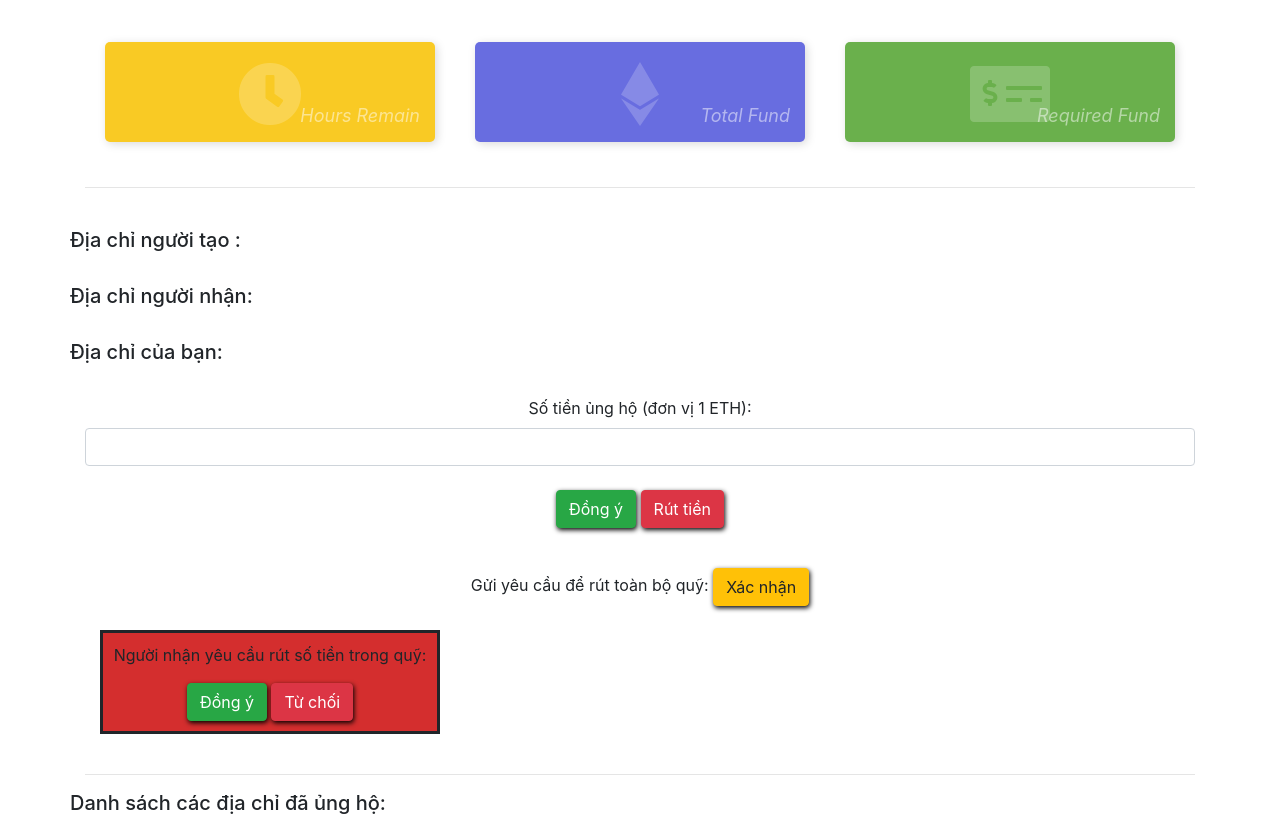
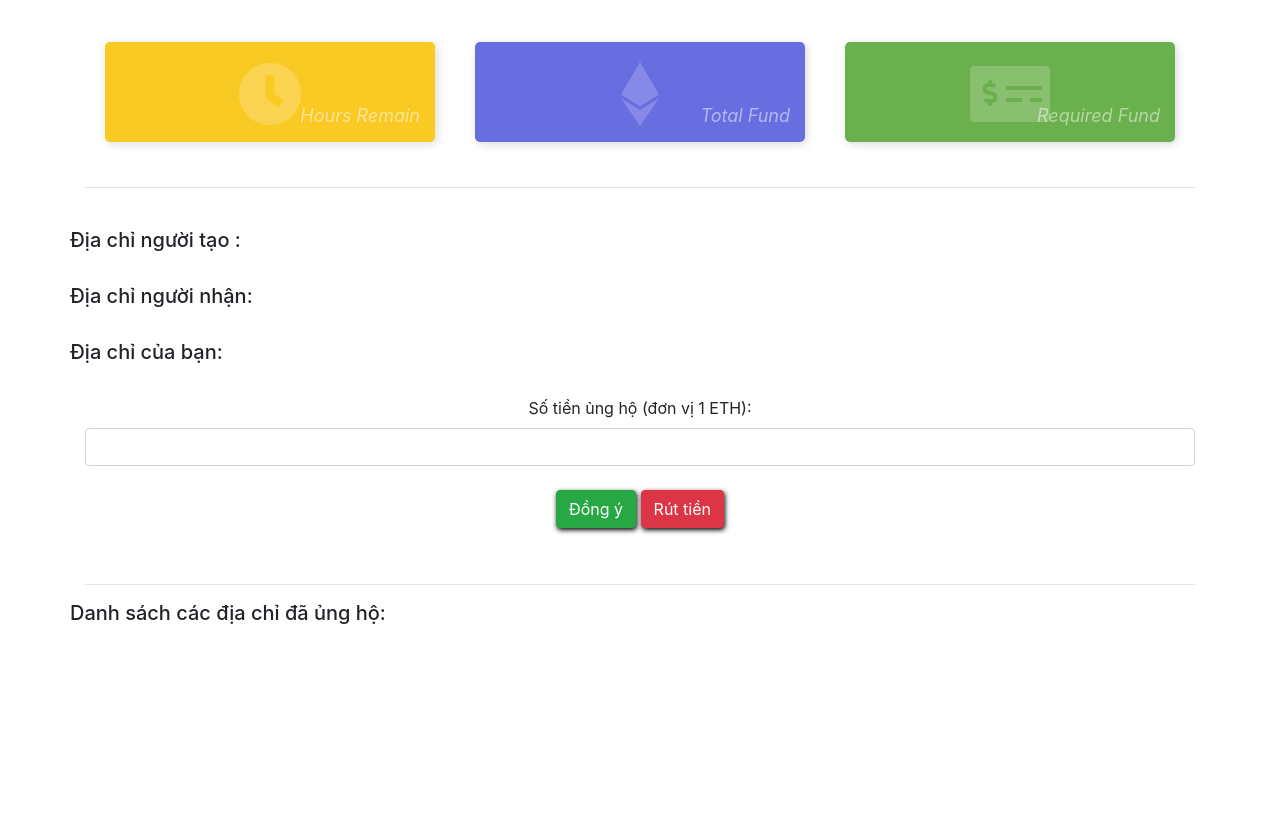
Before and after one commit to diennguyenduy/ETH-Charity, a website: page src/index.html in a window 1280 px wide. Shown: the part 92-915 px from the top of the page. After the commit the page ends 800 px from the top, so only its background shows below. Drawn offline with nearby package versions, Linux system fonts and the light colour scheme; a script that the page names is missing.

Commit message:
Update index.html

```diff
--- a/src/index.html
+++ b/src/index.html
@@ -80,27 +80,6 @@
                     <br>
                     <button type="button" class="btn submit btn-success">Đồng ý</button>
                     <span><button type="button" class="btn refund btn-danger">Rút tiền</button></span>
-                    <span><p id="refund-warning"></p></span>
-                </div>
-
-                <br>
-
-                <div class="with-draw">
-                  <span>Gửi yêu cầu để rút toàn bộ quỹ:
-                    <button type="button" class="btn withdraw btn-warning">Xác nhận</button>
-                  </span>
-                </div>
-
-                <br>
-
-                <div class="col-md-4 text-center">
-                  <div class="request-to-sender">
-                    <p>Người nhận yêu cầu rút số tiền trong quỹ:</p>
-                    <span>
-                      <button type="button" class="btn ok-request btn-success">Đồng ý</button>
-                      <button type="button" class="btn cancel-request btn-danger">Từ chối</button>
-                    </span>
-                  </div>
                 </div>
 
                 <br>
```
